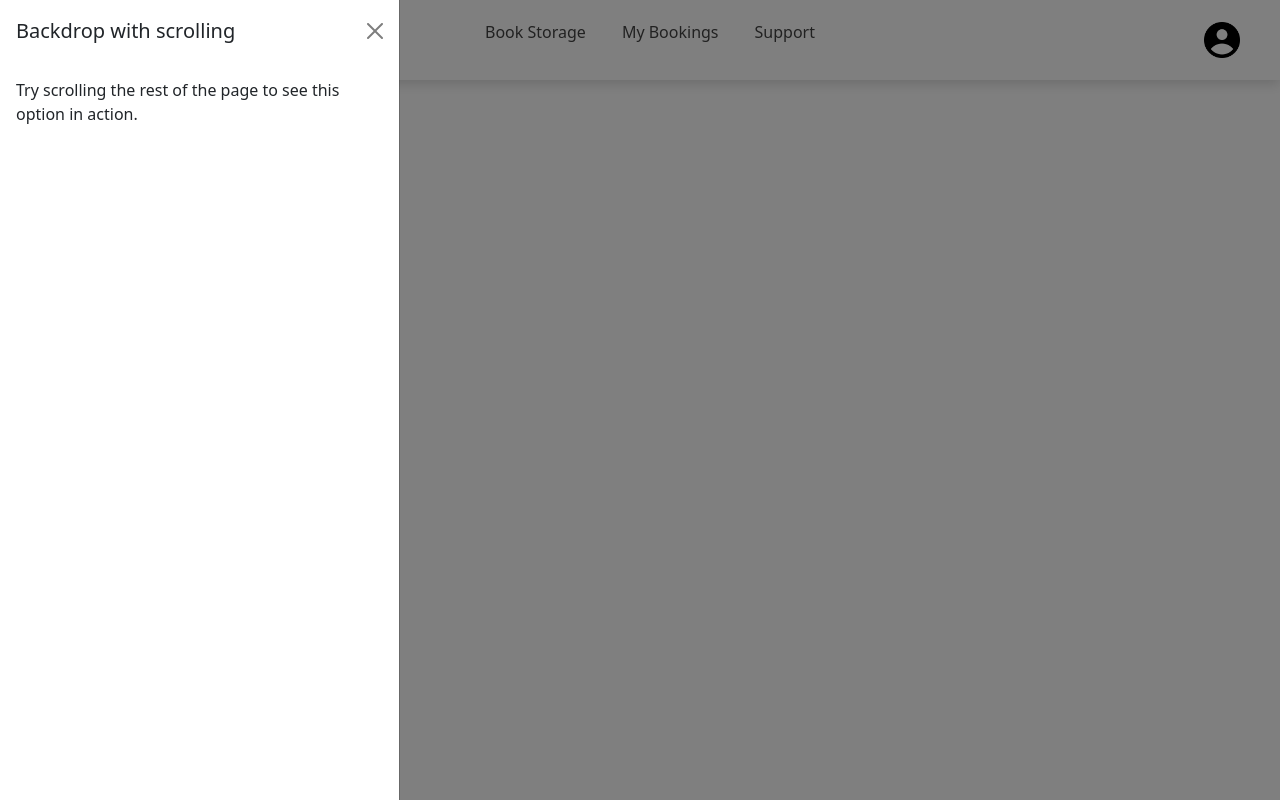
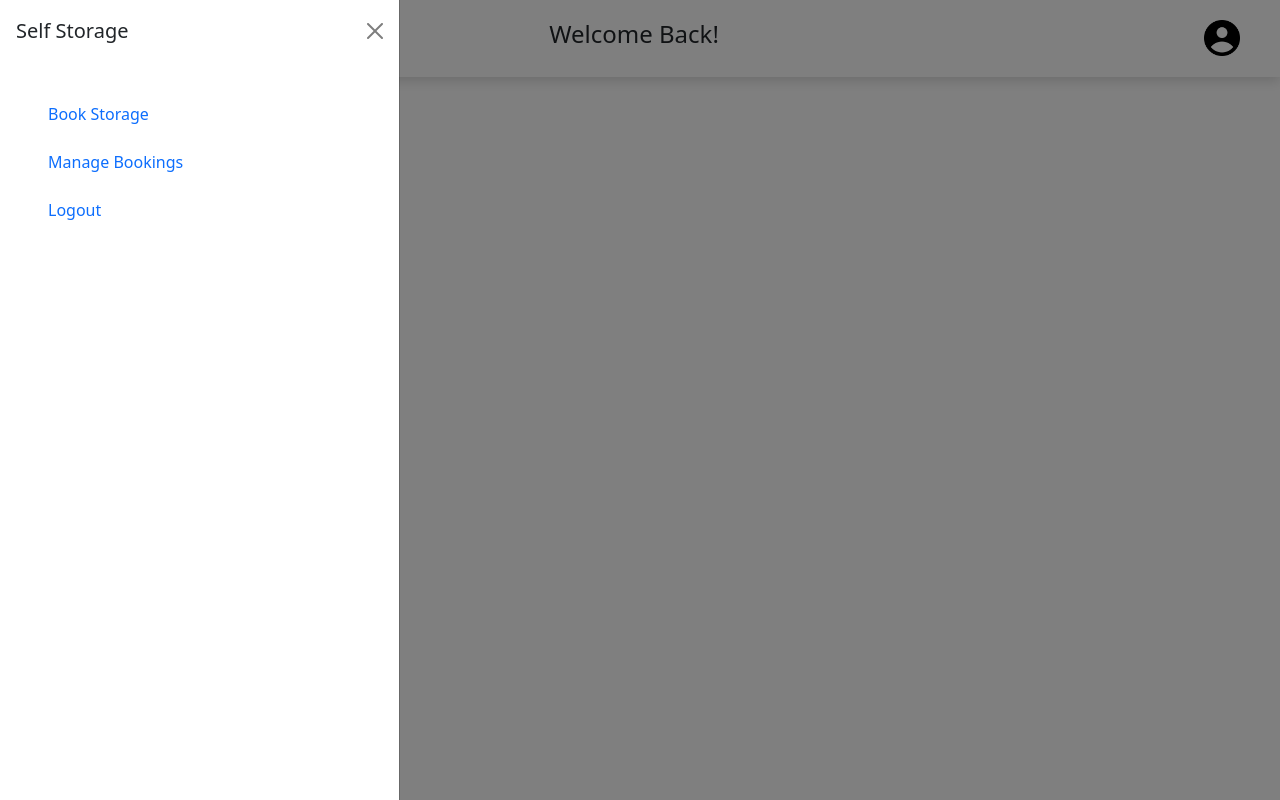
Before and after one commit to Kamva-pro/capstone, a plain HTML site: page frontend/dashboard.html in a window 1280 px wide. Both pictures are taken after a click on the picture 52 px from the left and 40 px from the top of the page. Drawn offline with nearby package versions, Linux system fonts and the light colour scheme.

Commit message:
added dashboard

```diff
--- a/frontend/dashboard.html
+++ b/frontend/dashboard.html
@@ -17,19 +17,19 @@
         <nav>
             <img width="24" src="./assets/menu.png" data-bs-toggle="offcanvas" data-bs-target="#offcanvasWithBothOptions" aria-controls="offcanvasWithBothOptions">
 
-            <ul id="navitems">
-               <a href="dashboard.html"><li class="navitem">Book Storage</li></a>
-                <a href="#mybookings"><li class="navitem">My Bookings</li></a>
-               <a href="#support"><li class="navitem">Support</li></a>
-            </ul>
+            <h4>Welcome Back!</h4>
             <img src="./assets/profile.png" width="36">
             <div class="offcanvas offcanvas-start" data-bs-scroll="true" tabindex="-1" id="offcanvasWithBothOptions" aria-labelledby="offcanvasWithBothOptionsLabel">
                 <div class="offcanvas-header">
-                  <h5 class="offcanvas-title" id="offcanvasWithBothOptionsLabel">Backdrop with scrolling</h5>
+                  <h5 class="offcanvas-title" id="offcanvasWithBothOptionsLabel">Self Storage</h5>
                   <button type="button" class="btn-close" data-bs-dismiss="offcanvas" aria-label="Close"></button>
                 </div>
                 <div class="offcanvas-body">
-                  <p>Try scrolling the rest of the page to see this option in action.</p>
+                  <ul>
+                   <a href="#logout"> <div class="menutab"><li>Book Storage</li></div></a>
+                  <a href="#logout"><div class="menutab"><li>Manage Bookings</li></div></a>
+                   <a href="#logout"> <div class="menutab"><li>Logout</li></div></a>
+                  </ul>
                 </div>
               </div>
         </nav>
--- a/frontend/styles/main.css
+++ b/frontend/styles/main.css
@@ -157,3 +157,13 @@ li.navitem.active{
 a{
     text-decoration: none !important;
 }
+
+.menutab{
+    padding-top: 24px;
+    padding-left: 0;
+
+}
+
+.menutab li{
+    list-style: none;
+}
```
Also changed, not shown: frontend/index.html (+1 -1 lines).
